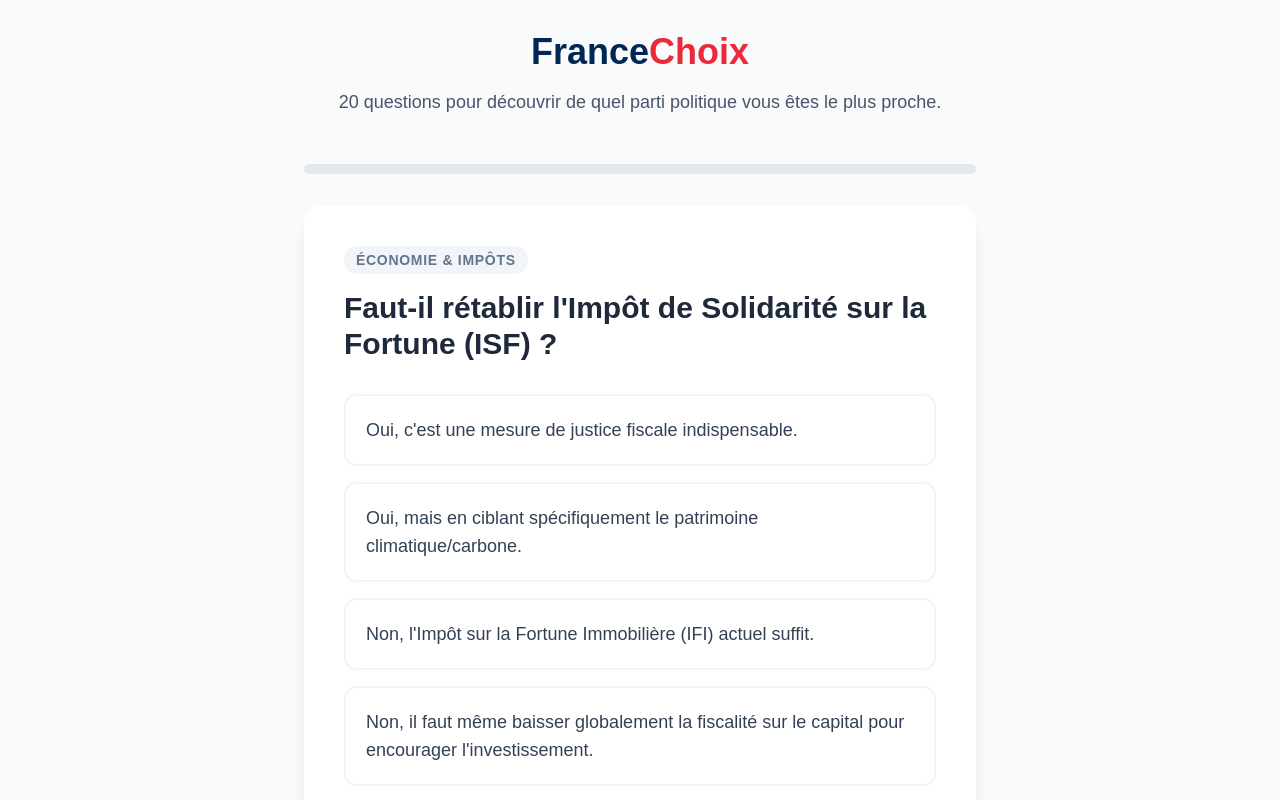
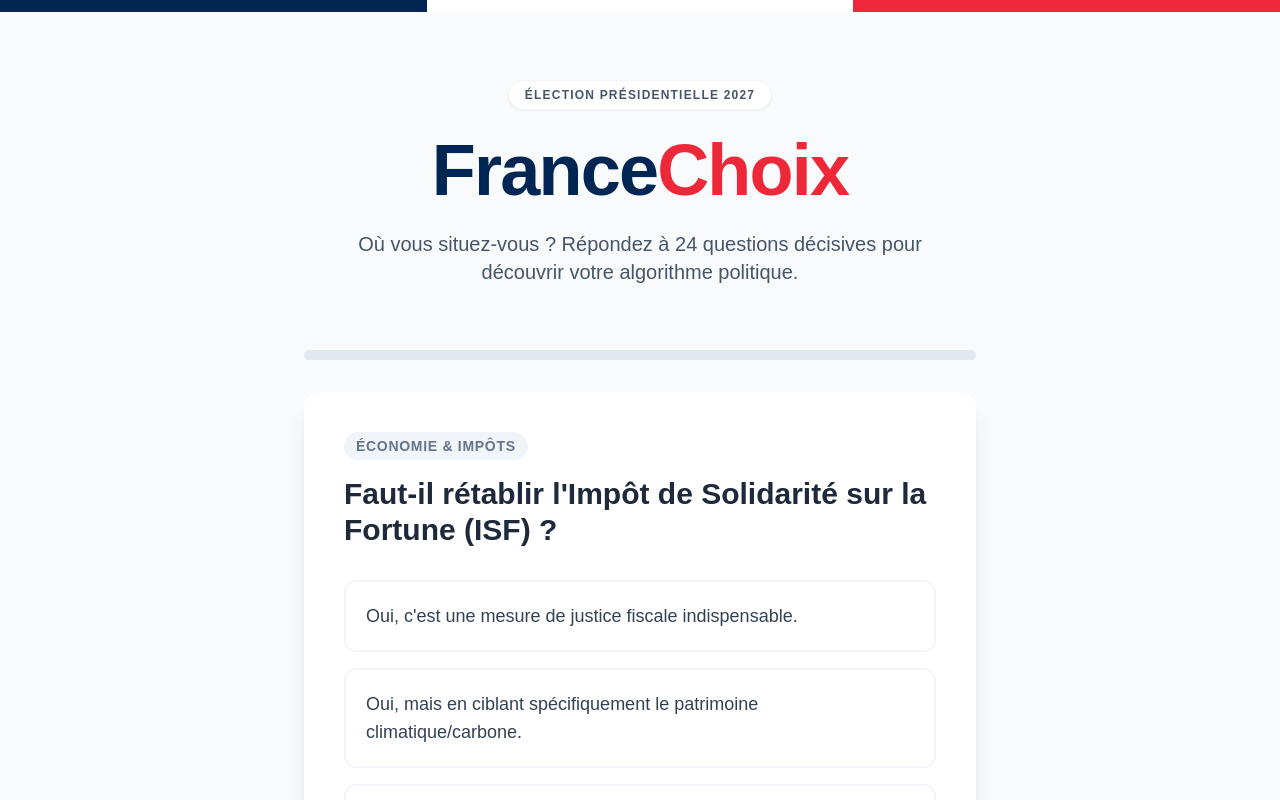
Before and after one commit to DucarrougeR/france-choix, a Next.js app: page / in a window 1280 px wide. Shown: the top 800 px of the page. Built offline with nearby package versions, Linux system fonts and the light colour scheme.

Commit message:
Redesign hero header with modern French Tricolore theme and animations

```diff
--- a/app/page.tsx
+++ b/app/page.tsx
@@ -2,17 +2,36 @@ import { QuizController } from "@/components/QuizController";
 
 export default function Home() {
   return (
-    <div className="max-w-3xl mx-auto px-4 py-8">
-      <header className="text-center mb-12">
-        <h1 className="text-4xl font-bold text-france-blue mb-4">
-          France<span className="text-france-red">Choix</span>
-        </h1>
-        <p className="text-lg text-slate-600">
-          20 questions pour découvrir de quel parti politique vous êtes le plus proche.
-        </p>
-      </header>
+    <div className="relative">
+      {/* Modern Tricolore Ribbon Across the Browser Top */}
+      <div className="absolute top-0 left-0 w-full flex h-2 md:h-3">
+        <div className="w-1/3 h-full bg-france-blue"></div>
+        <div className="w-1/3 h-full bg-white z-10"></div>
+        <div className="w-1/3 h-full bg-france-red"></div>
+      </div>
 
-      <QuizController />
+      <div className="max-w-3xl mx-auto px-4 pt-20 pb-20">
+        <header className="text-center mb-16 relative">
+          {/* Glowing ambient background blobs for modern feel */}
+          <div className="absolute -top-10 left-1/4 w-40 h-40 bg-france-blue/20 rounded-full blur-3xl -z-10 animate-pulse"></div>
+          <div className="absolute -top-10 right-1/4 w-40 h-40 bg-france-red/20 rounded-full blur-3xl -z-10 animate-pulse"></div>
+
+          <span className="inline-block py-1.5 px-4 rounded-full bg-white text-slate-600 text-xs font-bold tracking-widest uppercase mb-6 shadow-sm border border-slate-100">
+             Élection Présidentielle 2027
+          </span>
+
+          <h1 className="text-6xl md:text-7xl font-extrabold tracking-tight mb-6">
+            <span className="text-france-blue">France</span>
+            <span className="text-france-red">Choix</span>
+          </h1>
+
+          <p className="text-lg md:text-xl text-slate-600 font-medium max-w-xl mx-auto leading-relaxed">
+            Où vous situez-vous ? Répondez à 24 questions décisives pour découvrir votre algorithme politique.
+          </p>
+        </header>
+
+        <QuizController />
+      </div>
     </div>
   );
 }
```
